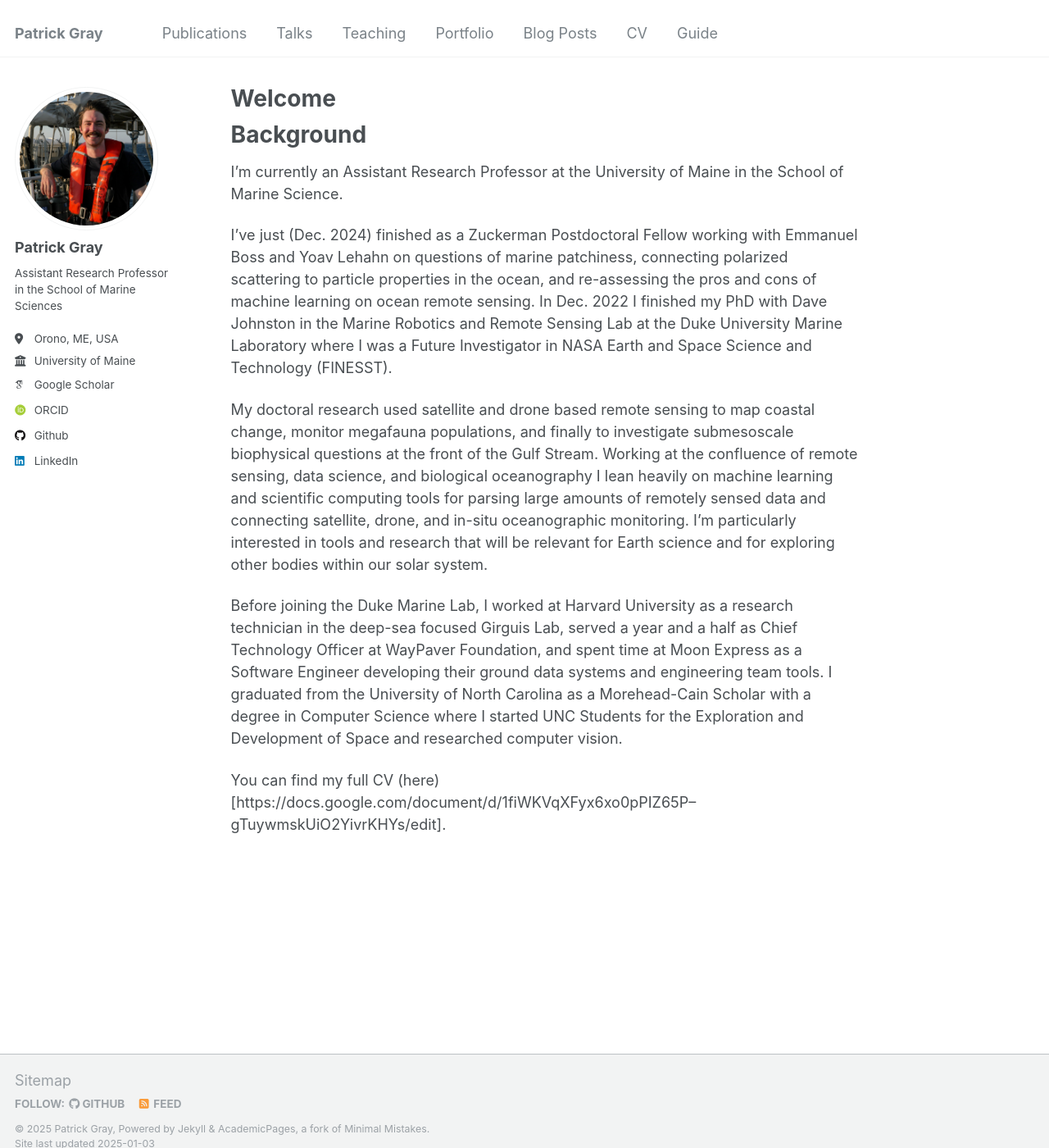
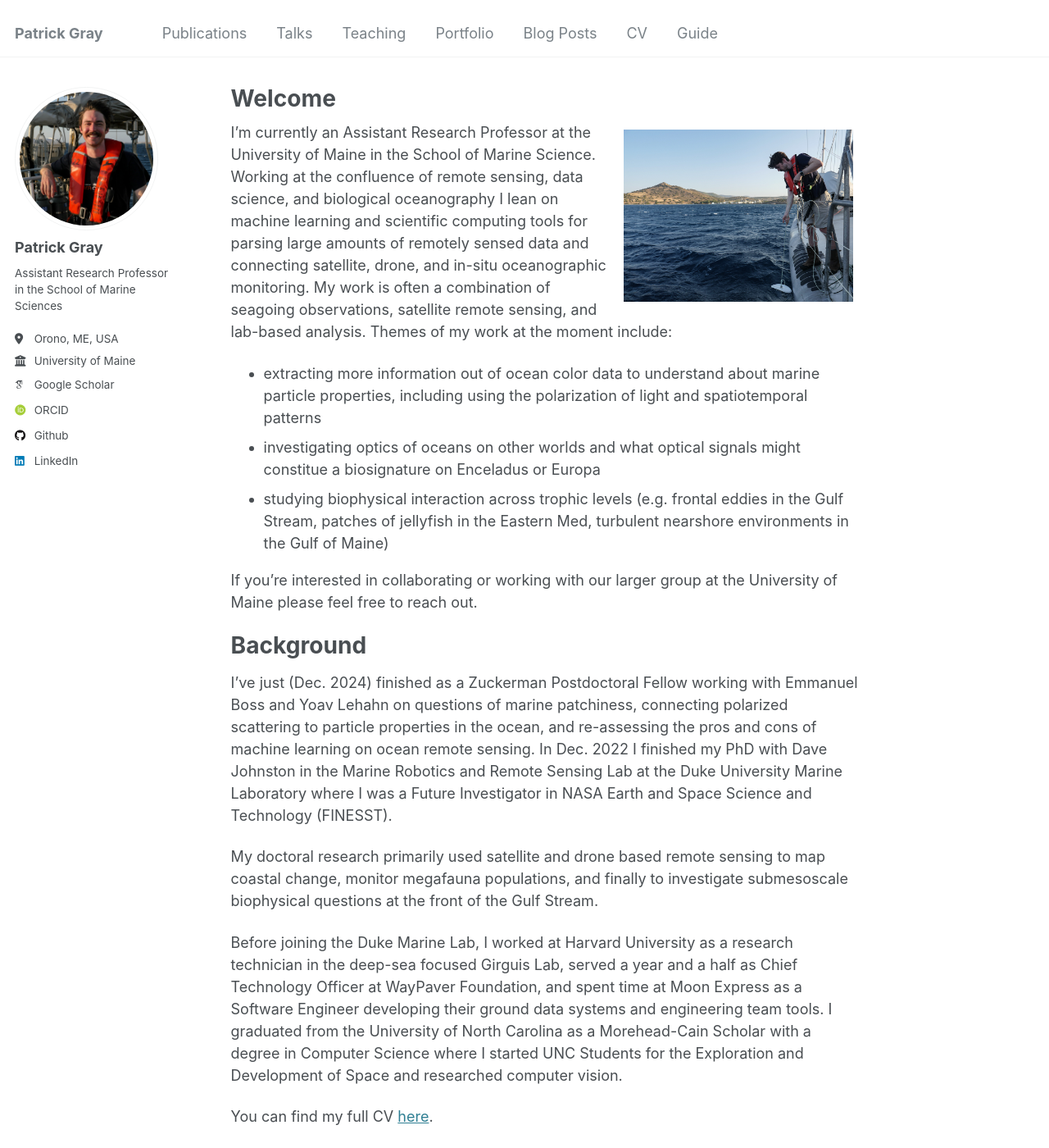
Before and after one commit to patrickcgray/patrickcgray.github.io, a Jekyll site: the page built from _pages/about.md, in a window 1280 px wide and 1400 px high. Shown: the whole window at 82% size. Built offline with Jekyll 4.4.1, drawn with Linux system fonts in a browser that asks for light colours; some web fonts are replaced.

Commit message:
working on intro and adding photo

```diff
--- a/_pages/about.md
+++ b/_pages/about.md
@@ -7,14 +7,22 @@ redirect_from:
   - /about.html
 ---
 
+
+<img style="float: right; padding: 10px 10px 10px 10px;" src="http://patrickcgray.github.io/images/secchi_disk_pgray.jpg" width=300>
+I'm currently an Assistant Research Professor at the University of Maine in the School of Marine Science. Working at the confluence of remote sensing, data science, and biological oceanography I lean on machine learning and scientific computing tools for parsing large amounts of remotely sensed data and connecting satellite, drone, and in-situ oceanographic monitoring. My work is often a combination of seagoing observations, satellite remote sensing, and lab-based analysis. Themes of my work at the moment include:
+* extracting more information out of ocean color data to understand about marine particle properties, including using the polarization of light and spatiotemporal patterns
+* investigating optics of oceans on other worlds and what optical signals might constitue a biosignature on Enceladus or Europa
+* studying biophysical interaction across trophic levels (e.g. frontal eddies in the Gulf Stream, patches of jellyfish in the Eastern Med, turbulent nearshore environments in the Gulf of Maine)
+
+If you're interested in collaborating or working with our larger group at the University of Maine please feel free to reach out.
+
 Background
 ======
-I'm currently an Assistant Research Professor at the University of Maine in the School of Marine Science.
 
 I've just (Dec. 2024) finished as a Zuckerman Postdoctoral Fellow working with Emmanuel Boss and Yoav Lehahn on questions of marine patchiness, connecting polarized scattering to particle properties in the ocean, and re-assessing the pros and cons of machine learning on ocean remote sensing. In Dec. 2022 I finished my PhD with Dave Johnston in the Marine Robotics and Remote Sensing Lab at the Duke University Marine Laboratory where I was a Future Investigator in NASA Earth and Space Science and Technology (FINESST).
 
-My doctoral research used satellite and drone based remote sensing to map coastal change, monitor megafauna populations, and finally to investigate submesoscale biophysical questions at the front of the Gulf Stream. Working at the confluence of remote sensing, data science, and biological oceanography I lean heavily on machine learning and scientific computing tools for parsing large amounts of remotely sensed data and connecting satellite, drone, and in-situ oceanographic monitoring. I'm particularly interested in tools and research that will be relevant for Earth science and for exploring other bodies within our solar system.
+My doctoral research primarily used satellite and drone based remote sensing to map coastal change, monitor megafauna populations, and finally to investigate submesoscale biophysical questions at the front of the Gulf Stream.
 
 Before joining the Duke Marine Lab, I worked at Harvard University as a research technician in the deep-sea focused Girguis Lab, served a year and a half as Chief Technology Officer at WayPaver Foundation, and spent time at Moon Express as a Software Engineer developing their ground data systems and engineering team tools. I graduated from the University of North Carolina as a Morehead-Cain Scholar with a degree in Computer Science where I started UNC Students for the Exploration and Development of Space and researched computer vision.
 
-You can find my full CV (here)[https://docs.google.com/document/d/1fiWKVqXFyx6xo0pPIZ65P--gTuywmskUiO2YivrKHYs/edit].
+You can find my full CV [here](https://docs.google.com/document/d/1fiWKVqXFyx6xo0pPIZ65P--gTuywmskUiO2YivrKHYs/edit).
```
Also changed, not shown: images/secchi_disk_pgray.jpg (added).
